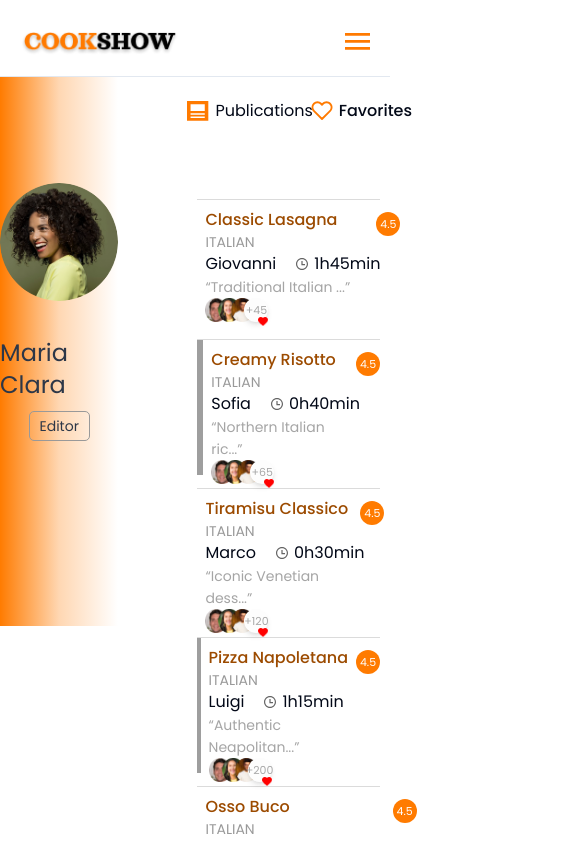
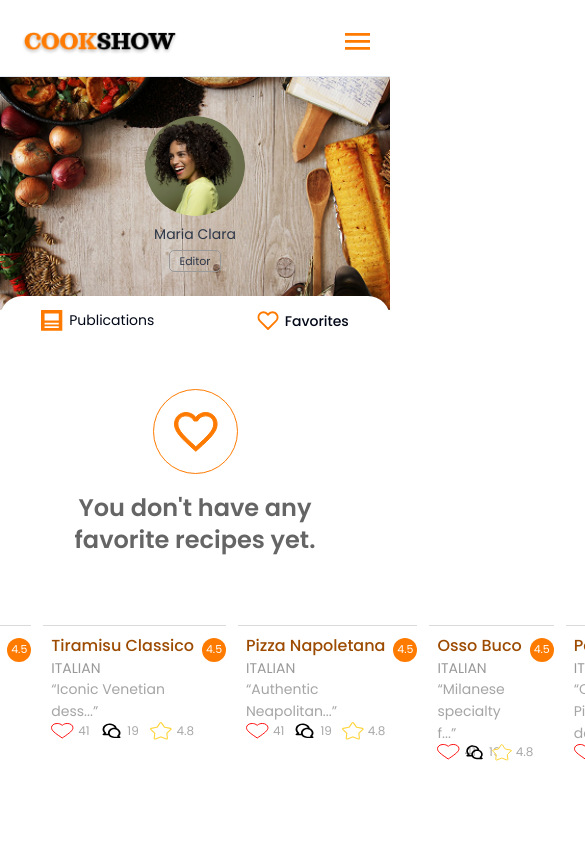
Before and after one commit to Salman-Ahamed/cook-shop, a Next.js app: page /favorites in a window 390 px wide. Shown: the top 841 px of the page, 585 px wide, since content can reach past the window. Built offline with nearby package versions, Linux system fonts and the light colour scheme; grey boxes are pictures that could not be loaded.

Commit message:
Enhance layout and components: add Profile component to UserSidebar; adjust spacing in FavoritesPage and ProfilePage; update ListItem to support isFavorite prop; improve Header styling for better responsiveness

```diff
--- a/src/app/(wrapper)/(personal)/favorites/page.tsx
+++ b/src/app/(wrapper)/(personal)/favorites/page.tsx
@@ -5,15 +5,15 @@ import { recipes } from "@/lib/data";
 import Image from "next/image";
 
 const FavoritesPage = () => {
-  const data: IRecipe[] = recipes.slice(0, 6);
+  const data: IRecipe[] = []; // recipes.slice(0, 6);
 
   return (
-    <div className="pb-40">
+    <div className="pb-5 sm:pb-40">
       {data.length > 0 ? (
-        <ListItem data={data} />
+        <ListItem isFavorite data={data} />
       ) : (
-        <div className="flex flex-col w-full h-[60svh] justify-center items-center gap-[18px]">
-          <div className="flex flex-col justify-center items-center gap-y-[18px] flex-1">
+        <div className="flex flex-col w-full h-[50svh] sm:h-[60svh] justify-center items-center gap-[18px]">
+          <div className="flex flex-1 flex-col justify-center items-center gap-y-[18px]">
             <Image alt="no data" src="/fav.svg" width={85} height={85} />
             <p className="text-center text-2xl text-[#656565] font-semibold max-w-[250px]">
               You don&apos;t have any favorite recipes yet.
--- a/src/app/(wrapper)/(personal)/layout.tsx
+++ b/src/app/(wrapper)/(personal)/layout.tsx
@@ -1,12 +1,17 @@
-import { Header, UserSidebar } from "@/components/shared";
+import { Header, Profile, UserSidebar } from "@/components/shared";
 import { IChildren } from "@/interface";
 import { FC } from "react";
 
 const PersonalLayout: FC<IChildren> = ({ children }) => (
   <div className="flex-1 flex gap-[69px] font-poppins w-full max-w-[1366px] mx-auto">
     <UserSidebar />
-    <div className="space-y-3 w-full">
-      <Header />
+    <div className="sm:space-y-3 w-full">
+      <div className="w-full h-[233px] bg-[url('/profile-banner.png')] bg-cover sm:hidden flex justify-center items-center">
+        <Profile />
+      </div>
+      <div className="-mt-[14px]">
+        <Header />
+      </div>
       {children}
     </div>
   </div>
--- a/src/app/(wrapper)/(personal)/profile/page.tsx
+++ b/src/app/(wrapper)/(personal)/profile/page.tsx
@@ -7,17 +7,14 @@ const ProfilePage = () => {
   const data: IRecipe[] = recipes.slice(0, 6);
 
   return (
-    <div className="pb-40 relative">
-      <button
-        className="absolute top-[50%] right-1 bg-gradient-to-t to-[#FF7A00] from-[#9C4B00] rounded-[10px] size-[45px] flex justify-center
-       items-center"
-      >
+    <div className="pb-5 sm:pb-40 sm:relative">
+      <button className="fixed right-6 bottom-[45px] sm:top-[50%] bg-gradient-to-t from-[#FF7A00] to-[#9C4B00] size-[45px] rounded-[10px] flex justify-center items-center">
         <Image alt="add" src="/plus.svg" width={15} height={15} />
       </button>
       {data.length > 0 ? (
         <ListItem isProfile data={data} />
       ) : (
-        <div className=" flex flex-col w-full h-[60svh] justify-center items-center gap-[18px]">
+        <div className=" flex flex-col w-full h-[50svh] sm:h-[60svh] justify-center items-center gap-[18px]">
           <Image alt="no data" src="/add.svg" width={85} height={85} />
           <p className="text-center text-2xl text-[#656565] font-semibold max-w-[250px]">
             Post your first recipe here!
--- a/src/components/pages/home/listing.tsx
+++ b/src/components/pages/home/listing.tsx
@@ -25,8 +25,9 @@ export const Listing: FC<TProps> = ({ items, search }) => {
         />
         <ListingSearch />
       </div>
-
-      <ListItem data={data} />
+      <div className="py-11">
+        <ListItem data={data} />
+      </div>
     </main>
   );
 };
--- a/src/components/shared/card.tsx
+++ b/src/components/shared/card.tsx
@@ -3,20 +3,22 @@ import { cn } from "@/lib/utils";
 import Image from "next/image";
 import { FC } from "react";
 
-type TProps = IRecipe & { isProfile?: boolean; isSuggestion?: boolean };
+type TProps = IRecipe & {
+  isProfile?: boolean;
+  isFavorite?: boolean;
+  isSuggestion?: boolean;
+};
 export const Card: FC<TProps> = (props) => {
   const { img, title, category, author, time, desc, ...oth } = props;
-  const { peopleCount, ratting, isProfile, isSuggestion } = oth || {};
-
-  const isMy = isProfile || isSuggestion;
+  const { peopleCount, ratting, isProfile, isSuggestion, isFavorite } =
+    oth || {};
 
   const descriptionClass = "text-[14px] leading-[22px] text-[#A5A5A5] w-full";
 
   return (
     <div
       className={cn(
-        "flex sm:flex-col font-poppins border-t sm:border-t-0 border-[#DBDBDB] gap-2 sm:gap-0",
-        "w-full h-auto",
+        "flex sm:flex-col font-poppins border-t sm:border-t-0 border-[#DBDBDB] gap-2 sm:gap-0 w-full h-auto",
         isSuggestion
           ? "sm:max-w-[146px] sm:min-h-[200px] max-h-[200px]"
           : "sm:max-w-[240px] sm:min-h-[375px] max-h-[381px]"
@@ -50,6 +52,7 @@ export const Card: FC<TProps> = (props) => {
             {title}
           </h3>
           <h5 className="text-[#999999] text-sm">{category}</h5>
+
           {!isSuggestion && (
             <div className="flex justify-start  sm:justify-between  items-center gap-5 sm:gap-1.5">
               {!isProfile && <p>{author}</p>}
@@ -59,10 +62,11 @@ export const Card: FC<TProps> = (props) => {
               </div>
             </div>
           )}
+
           <desc className={cn(descriptionClass, "sm:block hidden")}>
             “
-            {desc.length > (isMy ? 15 : 55)
-              ? `${desc.slice(0, isMy ? 15 : 55)}...`
+            {desc.length > (isSuggestion ? 15 : 55)
+              ? `${desc.slice(0, isSuggestion ? 15 : 55)}...`
               : desc}
             ”
           </desc>
@@ -72,7 +76,8 @@ export const Card: FC<TProps> = (props) => {
         </div>
 
         <CardFooter
-          isMy={isMy}
+          isFavorite={isFavorite}
+          isMy={isProfile || isSuggestion}
           images={props.peopleImages}
           peopleCount={peopleCount}
           className="flex sm:hidden"
@@ -80,21 +85,29 @@ export const Card: FC<TProps> = (props) => {
       </div>
       {/* Footer Section */}
       <CardFooter
-        isMy={isMy}
+        isFavorite={isFavorite}
+        isMy={isProfile || isSuggestion}
         images={props.peopleImages}
         peopleCount={peopleCount}
         className="hidden sm:flex"
       />
-      <div className=" sm:hidden size-6 mt-3 min-w-6 rounded-full bg-primary text-white text-[11px] flex justify-center items-center">
-        {ratting}
-      </div>
+      {!isFavorite && (
+        <div className=" sm:hidden size-6 mt-3 min-w-6 rounded-full bg-primary text-white text-[11px] flex justify-center items-center">
+          {ratting}
+        </div>
+      )}
     </div>
   );
 };
 
-type FProps = { images: string[]; peopleCount: number; isMy?: boolean };
+type FProps = {
+  images: string[];
+  peopleCount: number;
+  isMy?: boolean;
+  isFavorite?: boolean;
+};
 const CardFooter: FC<FProps & IClassName> = (props) => {
-  const { images, peopleCount, isMy, className } = props;
+  const { images, peopleCount, isMy, className, isFavorite } = props;
 
   const userData = [
     { img: "/profile-love.svg", total: 41 },
@@ -113,7 +126,7 @@ const CardFooter: FC<FProps & IClassName> = (props) => {
         ))
       ) : (
         <>
-          <div className="hidden sm:block">
+          <div className={isFavorite ? "block" : "hidden sm:block"}>
             <Image alt="Favorite" src="/love-fill.svg" width={23} height={21} />
           </div>
           <div className="flex -space-x-2.5 relative">
--- a/src/components/shared/header.tsx
+++ b/src/components/shared/header.tsx
@@ -22,11 +22,14 @@ export const Header = () => {
   ];
 
   return (
-    <div className="flex justify-around items-center pt-[22px] pb-5 gap-5 w-full">
+    <div className="flex justify-around items-center pt-3.5 sm:pt-[22px] pb-2 sm:pb-5 gap-5 w-full bg-white rounded-t-[22px]">
       {items.map(({ icon, label, link }) => (
         <Link
           href={link}
-          className={cn("flex gap-1.5", pathName === link && "font-medium")}
+          className={cn(
+            "flex text-sm sm:text-base gap-1.5",
+            pathName === link && "font-medium"
+          )}
           key={label}
         >
           <Image alt={label} src={icon} width={22} height={20} />
--- a/src/components/shared/list-item.tsx
+++ b/src/components/shared/list-item.tsx
@@ -1,13 +1,26 @@
 import { IRecipe } from "@/interface";
+import { cn } from "@/lib/utils";
 import { FC } from "react";
 import { Card } from "./card";
 
-type TProps = { data: IRecipe[]; isProfile?: boolean };
+type TProps = { data: IRecipe[]; isProfile?: boolean; isFavorite?: boolean };
 
-export const ListItem: FC<TProps> = ({ data, isProfile }) => (
-  <div className="w-full max-w-screen-lg mx-auto px-2.5 md:px-0 grid grid-cols-1 sm:grid-cols-2 md:grid-cols-3 place-items-center gap-1 sm:gap-5 sm:gap-y-28 py-11">
+export const ListItem: FC<TProps> = ({ data, isProfile, isFavorite }) => (
+  <div
+    className={cn(
+      "w-full max-w-screen-lg mx-auto px-2.5 xl:px-0 grid grid-cols-1 sm:grid-cols-2 md:grid-cols-3 place-items-center gap-1 sm:gap-5 ",
+      isProfile
+        ? "sm:grid-cols-1 md:grid-cols-2 xl:grid-cols-3"
+        : "sm:grid-cols-2 md:grid-cols-3 sm:gap-y-28"
+    )}
+  >
     {data.map((item) => (
-      <Card key={item.id} isProfile={isProfile} {...item} />
+      <Card
+        key={item.id}
+        isFavorite={isFavorite}
+        isProfile={isProfile}
+        {...item}
+      />
     ))}
   </div>
 );
--- a/src/components/shared/user-sidebar.tsx
+++ b/src/components/shared/user-sidebar.tsx
@@ -2,22 +2,28 @@ import Image from "next/image";
 
 export const UserSidebar = () => {
   return (
-    <div className="w-full max-w-[373px] h-[65svh] flex flex-col items-center justify-center bg-gradient-to-l to-primary via-[#FF7A00]/30 from-transparent">
-      <div className="flex flex-col items-center justify-center -mt-20 gap-9">
+    <div className="w-full md:max-w-[250px] xl:max-w-[373px] h-[65svh] hidden sm:flex flex-col items-center justify-center bg-gradient-to-l to-primary via-[#FF7A00]/30 from-transparent p-5">
+      <div className="-mt-20">
+        <Profile />
+      </div>
+    </div>
+  );
+};
+
+export const Profile = () => (
+  <div className="flex flex-col items-center justify-center gap-2 sm:gap-9">
     <Image
       alt="logo"
       src="/demo-user.png"
       width={256}
       height={256}
-          className="rounded-full"
+      className="rounded-full size-[100px] sm:size-[256px]"
     />
-        <div className="flex flex-col justify-center items-center w-full gap-2.5 text-[#2D3748]">
-          <h5 className="text-2xl">Maria Clara</h5>
-          <button className="border border-[#999999] px-2.5 py-1 rounded-[5px] text-sm">
+    <div className="flex flex-col justify-center items-center w-full gap-1.5 sm:gap-2.5 text-[#2D3748]">
+      <h5 className="text-sm sm:text-2xl">Maria Clara</h5>
+      <button className="border border-[#999999] px-2.5 py-0.5 sm:py-1 rounded-[5px] text-[11px] sm:text-sm">
         Editor
       </button>
     </div>
   </div>
-    </div>
 );
-};
```
Also changed, not shown: public/profile-banner.png (added). Lines whose indentation alone changed are shown as unchanged.
